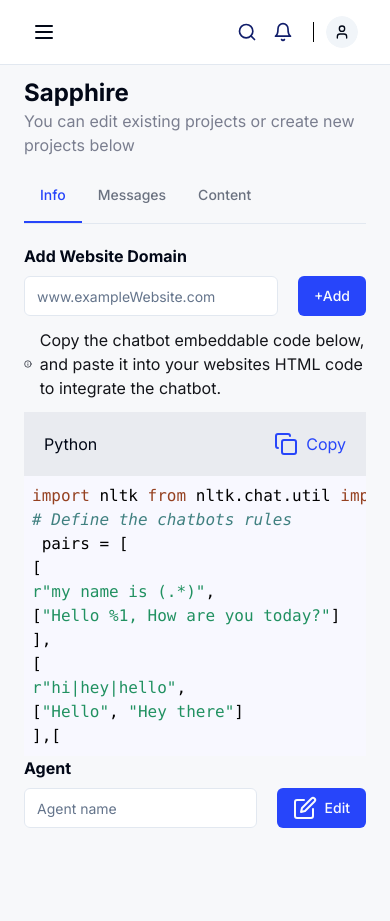
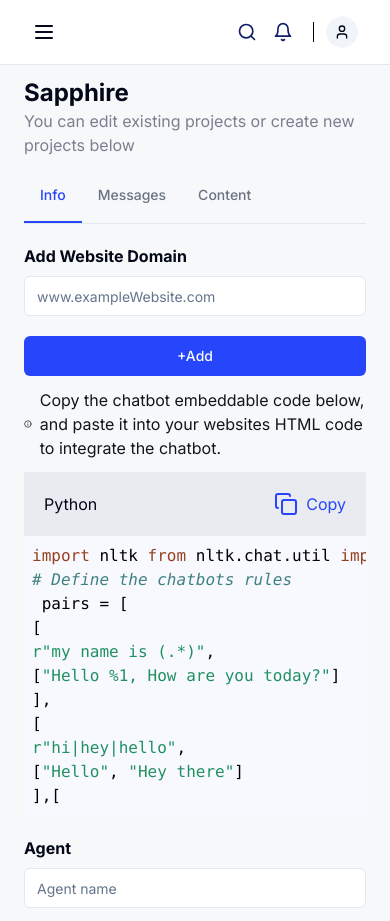
Before and after one commit to Neel-shetty/nextjs-hypewize, a Next.js app: page /projects/1 in a window 390 px wide. Built offline with nearby package versions, Linux system fonts and the light colour scheme.

Commit message:
responsive

```diff
--- a/src/components/Content.tsx
+++ b/src/components/Content.tsx
@@ -5,8 +5,8 @@ import { Edit, Trash2 } from "lucide-react";
 export default function Content() {
   return (
     <div>
-      <div className="flex flex-row w-full gap-5">
-        <Input className="w-[89%]" placeholder="www.exampleWebsite.com" />
+      <div className="flex flex-col md:flex-row w-full gap-5">
+        <Input className="w-full md:w-[89%]" placeholder="www.exampleWebsite.com" />
         <Button className="bg-[#2745FA] flex-1">+Add</Button>
       </div>
       {[1, 2, 3].map((item, index) => (
--- a/src/components/Info.tsx
+++ b/src/components/Info.tsx
@@ -10,7 +10,7 @@ export default function Info() {
   return (
     <div>
       <p className="font-bold mb-2">Add Website Domain</p>
-      <div className="flex flex-row w-full gap-5">
+      <div className="flex flex-col md:flex-row md:w-full gap-5">
         <Input placeholder="www.exampleWebsite.com" />
         <Button className="bg-[#2745FA]">+Add</Button>
       </div>
@@ -32,8 +32,8 @@ export default function Info() {
           {codeString}
         </SyntaxHighlighter>
       </div>
-      <p className="font-bold mb-2">Agent</p>
-      <div className="flex flex-row w-full gap-5">
+      <p className="font-bold mb-2 mt-5">Agent</p>
+      <div className="flex flex-col md:flex-row w-full gap-5">
         <Input placeholder="Agent name" />
         <Button className="bg-[#2745FA] gap-2">
           <Edit />
--- a/src/components/messages/columns.tsx
+++ b/src/components/messages/columns.tsx
@@ -3,6 +3,7 @@
 import { ColumnDef } from "@tanstack/react-table";
 import { format } from "date-fns";
 import { Flag } from "lucide-react";
+import { Button } from "../ui/button";
 
 // This type is used to define the shape of our data.
 // You can use a Zod schema here if you want.
@@ -33,6 +34,15 @@ export const columns: ColumnDef<Messages>[] = [
   {
     accessorKey: "details",
     header: "Details",
+    cell: ({ row }) => {
+      const details: string = row.getValue("details");
+      return (
+        <div className="flex items-center justify-center">
+          <div className="hidden md:flex items-start justify-start">{details}</div>
+          <Button className="md:hidden bg-white text-black hover:bg-gray-400">View</Button>
+        </div>
+      );
+    },
   },
   {
     accessorKey: "date",
```
